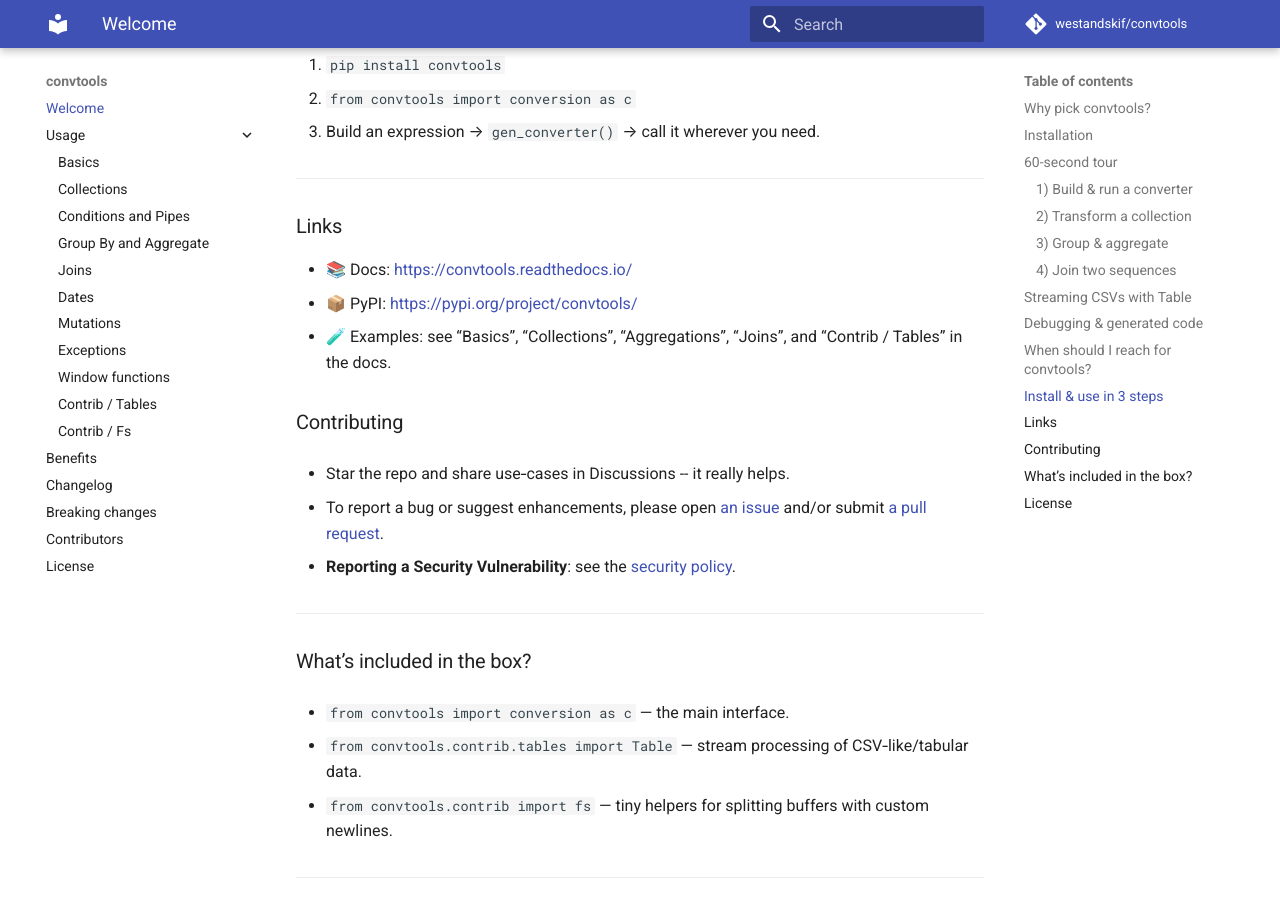
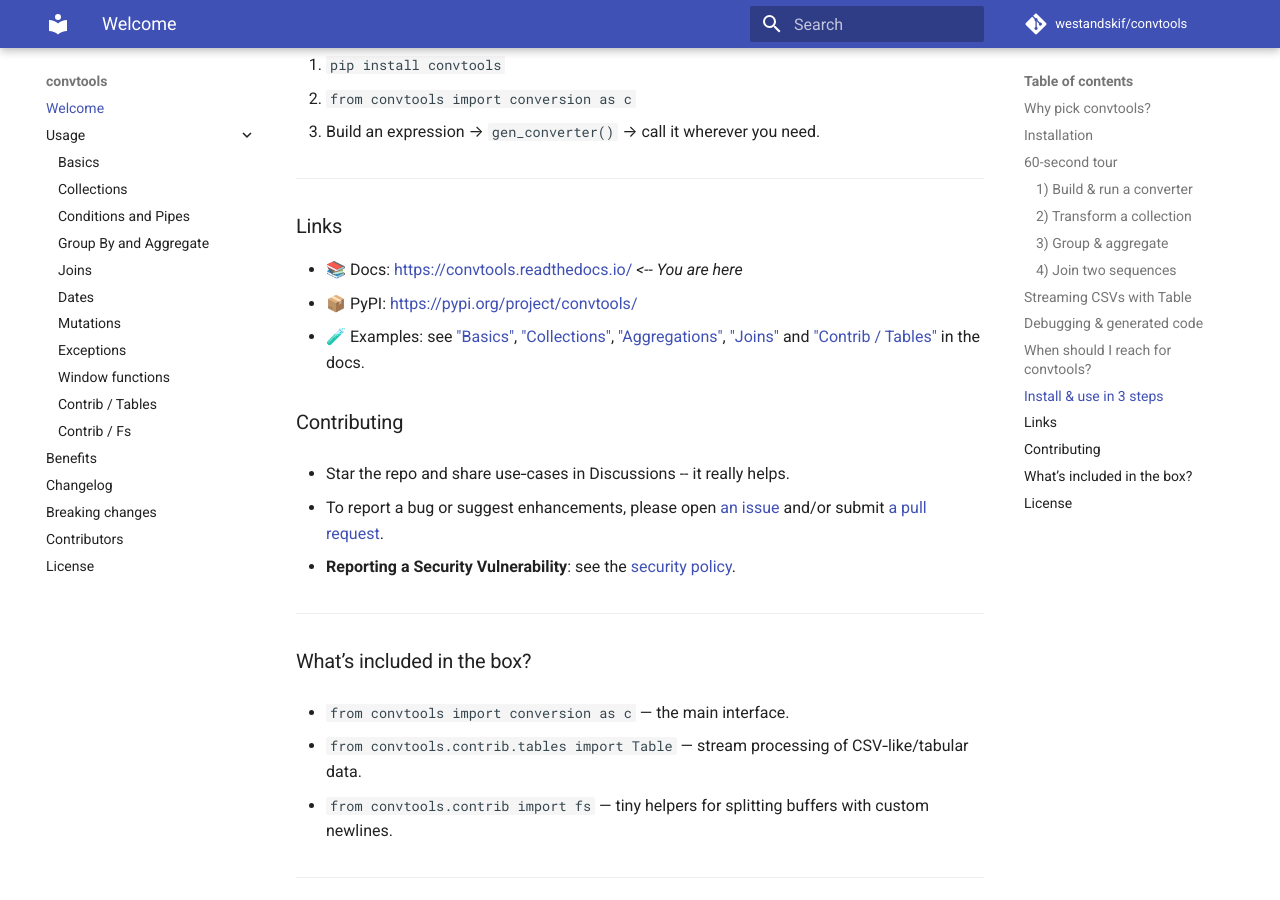
Before and after one commit to westandskif/convtools, an MkDocs documentation site: the page built from docs/README.md, in a window 1280 px wide and 900 px high, scrolled down 4682 px. Built offline with MkDocs 1.6.1 and Material for MkDocs 9.7.7, drawn with Linux system fonts in a browser that asks for light colours; comment, search, counter and statistics services are not loaded.

Commit message:
documentation tweaks

```diff
--- a/docs/README.md
+++ b/docs/README.md
@@ -118,10 +118,11 @@ the docs and the linked benchmark sources.
 
 ### Links
 
-* 📚 Docs: [https://convtools.readthedocs.io/](https://convtools.readthedocs.io/)
+* 📚 Docs: [https://convtools.readthedocs.io/](https://convtools.readthedocs.io/) *<-- You are here*
 * 📦 PyPI: [https://pypi.org/project/convtools/](https://pypi.org/project/convtools/)
-* 🧪 Examples: see “Basics”, “Collections”, “Aggregations”, “Joins”, and
-“Contrib / Tables” in the docs.
+* 🧪 Examples: see ["Basics"](./basics.md), ["Collections"](./collections.md),
+["Aggregations"](./aggregations.md), ["Joins"](./joins.md) and ["Contrib /
+Tables"](./contrib_tables.md) in the docs.
 
 
 ### Contributing
```
